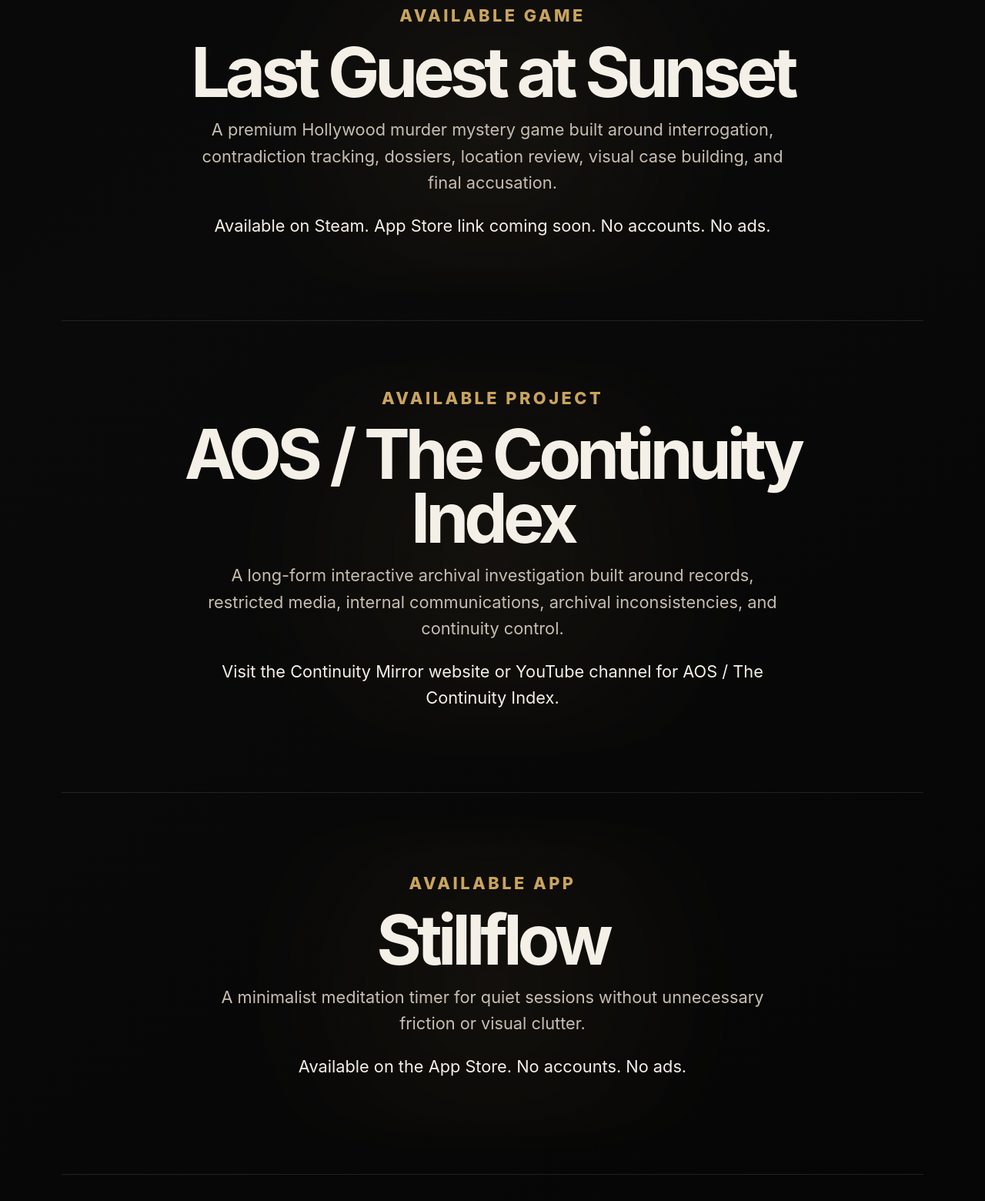
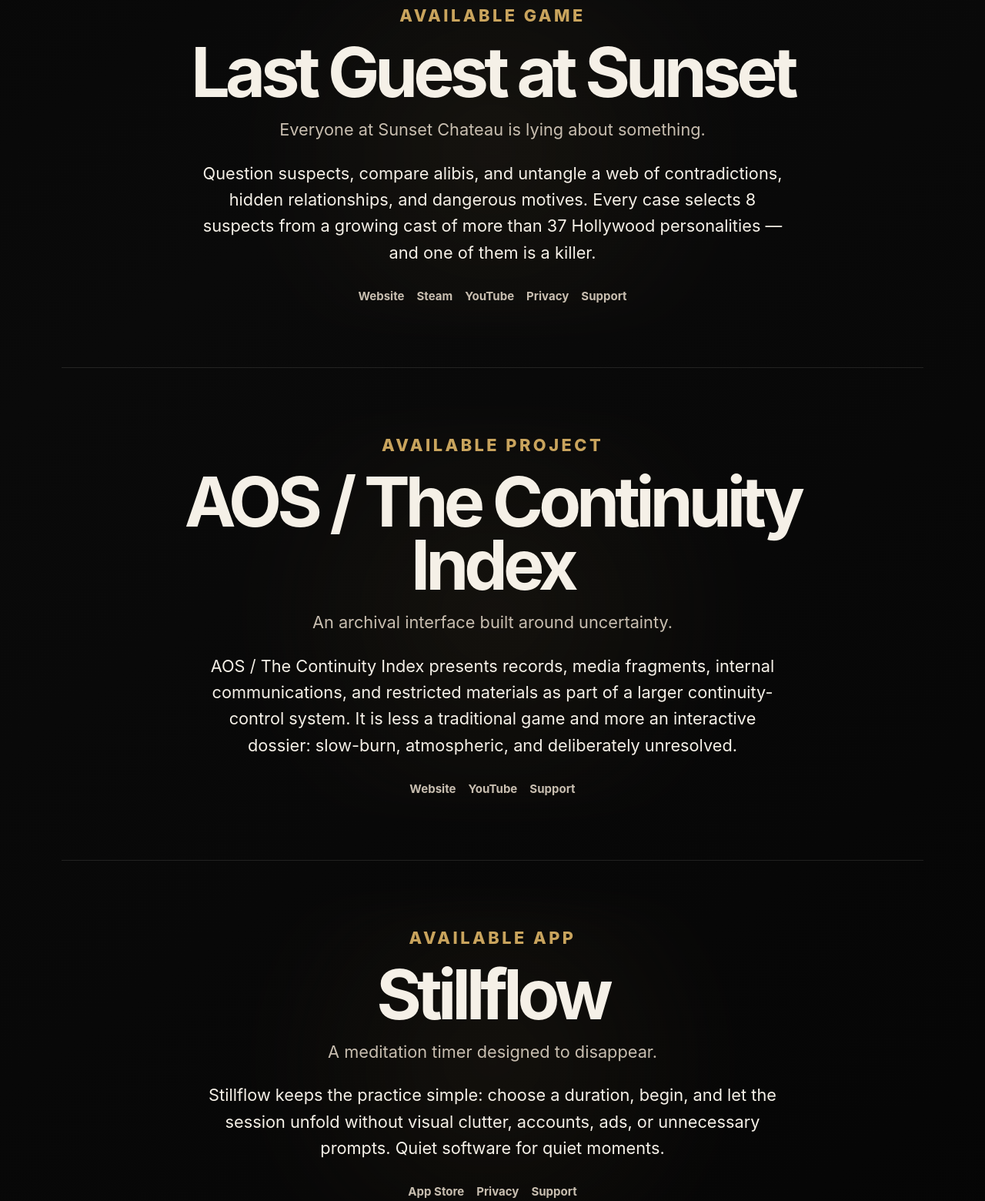
Before and after one commit to Zappa777f/blackglass-interactive-site, a website built with Vite: page index.html in a window 1280 px wide. Shown: the part 2252-3812 px from the top of the page at 77% size. Built offline with nearby package versions, Linux system fonts and the light colour scheme.

Commit message:
Improve home showcase section copy

```diff
--- a/index.html
+++ b/index.html
@@ -167,14 +167,23 @@
     <h2>Last Guest at Sunset</h2>
 
     <p>
-            A premium Hollywood murder mystery game built around interrogation,
-            contradiction tracking, dossiers, location review, visual case
-            building, and final accusation.
+      Everyone at Sunset Chateau is lying about something.
     </p>
 
     <p class="showcase-note">
-            Available on Steam. App Store link coming soon. No accounts. No ads.
+      Question suspects, compare alibis, and untangle a web of contradictions,
+  hidden relationships, and dangerous motives. Every case selects 8 suspects
+  from a growing cast of more than 37 Hollywood personalities — and one of
+  them is a killer.
     </p>
+
+    <div class="product-links showcase-links">
+      <a href="https://lastguestatsunset.com/" target="_blank" rel="noopener noreferrer">Website</a>
+      <a href="https://store.steampowered.com/app/4822430/Last_Guest_at_Sunset/" target="_blank" rel="noopener noreferrer">Steam</a>
+      <a href="https://www.youtube.com/@LastGuestatSunset" target="_blank" rel="noopener noreferrer">YouTube</a>
+      <a href="/privacy/last-guest-at-sunset/">Privacy</a>
+      <a href="/support/">Support</a>
+    </div>
   </div>
 </section>
 
@@ -184,14 +193,21 @@
     <h2>AOS / The Continuity Index</h2>
 
     <p>
-            A long-form interactive archival investigation built around records,
-            restricted media, internal communications, archival inconsistencies,
-            and continuity control.
+      An archival interface built around uncertainty.
     </p>
 
     <p class="showcase-note">
-            Visit the Continuity Mirror website or YouTube channel for AOS / The Continuity Index.
+      AOS / The Continuity Index presents records, media fragments, internal
+      communications, and restricted materials as part of a larger
+      continuity-control system. It is less a traditional game and more an
+      interactive dossier: slow-burn, atmospheric, and deliberately unresolved.
     </p>
+
+    <div class="product-links showcase-links">
+      <a href="https://continuitymirror.com/" target="_blank" rel="noopener noreferrer">Website</a>
+      <a href="https://www.youtube.com/@ContinuityMirror" target="_blank" rel="noopener noreferrer">YouTube</a>
+      <a href="/support/">Support</a>
+    </div>
   </div>
 </section>
 
@@ -201,13 +217,20 @@
     <h2>Stillflow</h2>
 
     <p>
-            A minimalist meditation timer for quiet sessions without unnecessary
-            friction or visual clutter.
+      A meditation timer designed to disappear.
     </p>
 
     <p class="showcase-note">
-            Available on the App Store. No accounts. No ads.
+      Stillflow keeps the practice simple: choose a duration, begin, and let
+      the session unfold without visual clutter, accounts, ads, or unnecessary
+      prompts. Quiet software for quiet moments.
     </p>
+
+    <div class="product-links showcase-links">
+      <a href="https://apps.apple.com/au/app/stillflow-meditation-timer/id6757482135" target="_blank" rel="noopener noreferrer">App Store</a>
+      <a href="https://zappa777f.github.io/stillflow-privacy/" target="_blank" rel="noopener noreferrer">Privacy</a>
+      <a href="/support/">Support</a>
+    </div>
   </div>
 </section>
 
--- a/src/styles.css
+++ b/src/styles.css
@@ -498,4 +498,10 @@
   width: 100%;
   height: 220px;
   object-fit: cover;
+  transform: scale(1.01);
 }
+
+.showcase-links {
+  justify-content: center;
+  margin-top: 1.6rem;
+}
```
Lines whose indentation alone changed are shown as unchanged.
